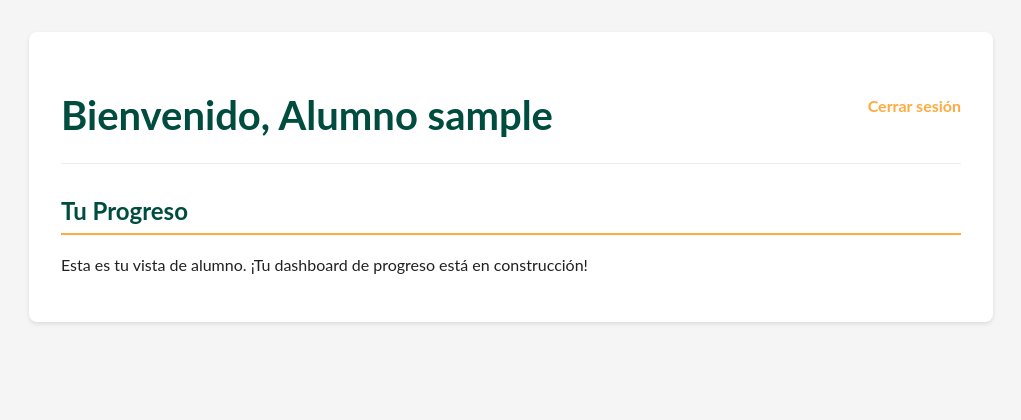
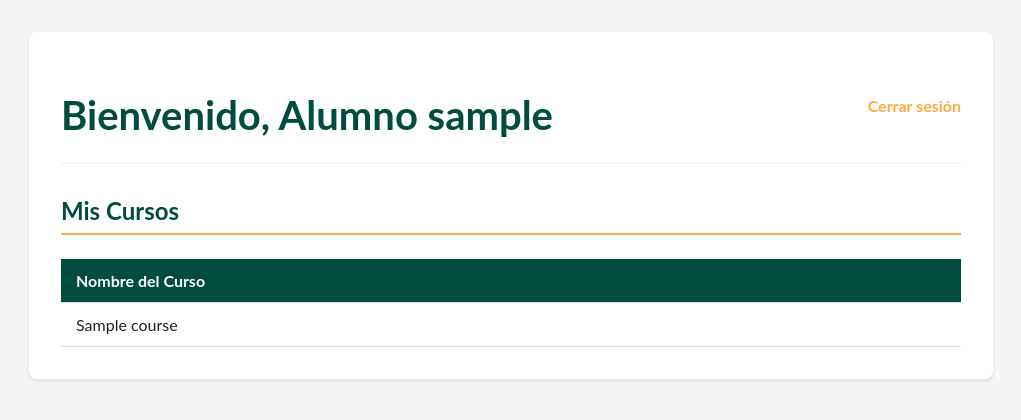
Before and after one commit to DIEGOJGS/nerdearla-vibeathon-2025, a Flask app: template templates/student_dashboard.html in a window 1280 px wide. Shown: the top 420 px of the page, without its empty margins (129-1150 px from the left). Run offline with Flask 3, Linux system fonts and the light colour scheme; the template is opened without the code that fills it: most values are stand-ins (such as "Sample title", 1, 10 or a date in 2020).

Commit message:
fix: Corregida la lógica de roles y dashboards funcionales

```diff
--- a/app.py
+++ b/app.py
@@ -1,5 +1,3 @@
-print("--- CARGADO app.py v.ROLES ---")
-
 import os
 from flask import Flask, redirect, request, session, render_template
 from flask_sqlalchemy import SQLAlchemy
@@ -16,9 +14,8 @@ app.config['SQLALCHEMY_DATABASE_URI'] = 'postgresql://postgres:final123@127.0.0.
 app.config['SQLALCHEMY_TRACK_MODIFICATIONS'] = False
 db = SQLAlchemy(app)
 
-# Para nuestro MVP, definimos al coordinador con su email.
-# Usaremos tu cuenta de profesor como si fuera el coordinador para la prueba.
-COORDINATOR_EMAIL = 'dgcodex2025@gmail.com'
+# Definimos el correo del coordinador
+COORDINATOR_EMAIL = 'pemartdro7@gmail.com'
 
 class TeacherStudentLink(db.Model):
     id = db.Column(db.Integer, primary_key=True)
@@ -85,11 +82,8 @@ def dashboard():
     user_email = user_info.get('email')
     user_name = user_info.get('name')
 
-    # --- LÓGICA DE ROLES ---
-
     # 1. ¿El usuario es el COORDINADOR?
     if user_email == COORDINATOR_EMAIL:
-        logging.info(f"Usuario '{user_email}' identificado como COORDINADOR.")
         all_links = db.session.execute(db.select(TeacherStudentLink)).scalars().all()
         cells_data = {}
         for link in all_links:
@@ -97,14 +91,26 @@ def dashboard():
             if teacher not in cells_data:
                 cells_data[teacher] = 0
             cells_data[teacher] += 1
-
         return render_template('coordinator_dashboard.html', user_name=user_name, cells_data=cells_data)
 
-    # 2. Si no, ¿es un PROFESOR?
+    # --- INICIO DE BLOQUE DE DIAGNÓSTICO ---
+    print("\n--- DIAGNÓSTICO DETALLADO PARA ROL PROFESOR/ALUMNO ---")
+    all_links_in_db = db.session.execute(db.select(TeacherStudentLink)).scalars().all()
+    print(f"Paso A: Contenido total de la tabla 'teacher_student_link' ({len(all_links_in_db)} filas):")
+    for link in all_links_in_db:
+        print(f"  -> Fila en DB: Profesor='{link.teacher_email}' (Longitud: {len(link.teacher_email)}) | Alumno='{link.student_email}'")
+    print(f"Paso B: El email del usuario logueado es '{user_email}' (Longitud: {len(user_email)})")
+    # --- FIN DE BLOQUE DE DIAGNÓSTICO ---
+
+    # 2. Si no es coordinador, ¿es un PROFESOR?
     teacher_links = db.session.execute(db.select(TeacherStudentLink).filter_by(teacher_email=user_email)).scalars().all()
+
+    # --- DIAGNÓSTICO ADICIONAL ---
+    print(f"Paso C: La búsqueda en DB para el profesor '{user_email}' encontró {len(teacher_links)} resultados.")
+    print("---------------------------------------------------\n")
+    # --- FIN DE DIAGNÓSTICO ADICIONAL ---
+
     if teacher_links:
-        logging.info(f"Usuario '{user_email}' identificado como PROFESOR.")
-        # (Aquí está la lógica del dashboard del profesor que ya funcionaba)
         student_emails_to_find = {link.student_email for link in teacher_links}
         students_data_with_progress = []
 
@@ -155,8 +161,11 @@ def dashboard():
 
     # 3. Si no es ninguno de los anteriores, es un ALUMNO
     else:
-        logging.info(f"Usuario '{user_email}' identificado como ALUMNO.")
-        return render_template('student_dashboard.html', user_name=user_name)
+        classroom_service = build('classroom', 'v1', credentials=creds)
+        results = classroom_service.courses().list().execute()
+        courses = results.get('courses', [])
+
+        return render_template('student_dashboard.html', user_name=user_name, courses=courses)
 
 if __name__ == '__main__':
     app.run(debug=True)
--- a/templates/coordinator_dashboard.html
+++ b/templates/coordinator_dashboard.html
@@ -12,9 +12,7 @@
             <h1>Panel de Coordinación</h1>
             <a href="/logout" class="logout-link">Cerrar sesión ({{ user_name }})</a>
         </div>
-
         <h2>Supervisión de Células</h2>
-
         {% if cells_data %}
             <table>
                 <thead>
--- a/templates/student_dashboard.html
+++ b/templates/student_dashboard.html
@@ -12,8 +12,25 @@
             <h1>Bienvenido, Alumno {{ user_name }}</h1>
             <a href="/logout" class="logout-link">Cerrar sesión</a>
         </div>
-        <h2>Tu Progreso</h2>
-        <p>Esta es tu vista de alumno. ¡Tu dashboard de progreso está en construcción!</p>
+        <h2>Mis Cursos</h2>
+        {% if courses %}
+            <table>
+                <thead>
+                    <tr>
+                        <th>Nombre del Curso</th>
+                    </tr>
+                </thead>
+                <tbody>
+                    {% for course in courses %}
+                    <tr>
+                        <td>{{ course.name }}</td>
+                    </tr>
+                    {% endfor %}
+                </tbody>
+            </table>
+        {% else %}
+            <p>No estás inscrito en ningún curso.</p>
+        {% endif %}
     </div>
 </body>
 </html>
```
Also changed, not shown: templates/teacher_dashboard.html (+2 -10 lines).
